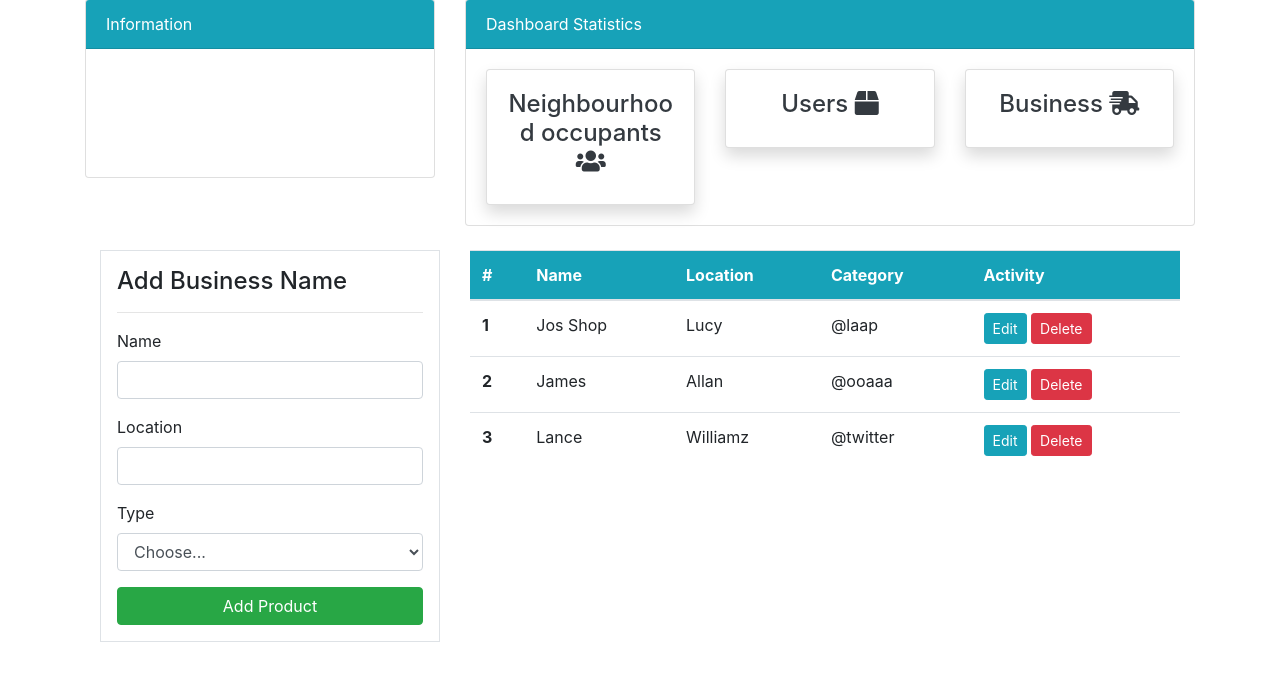
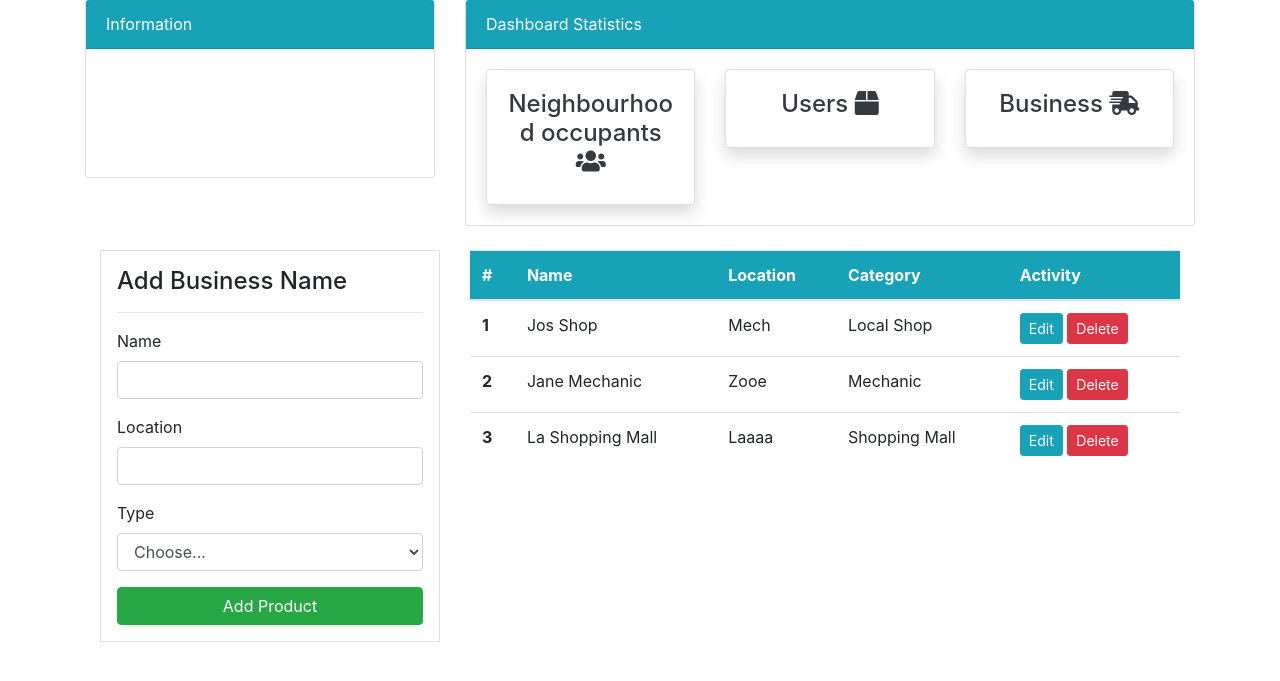
Before and after one commit to Tururocks101/Neighbourhood, a Django app: template hood/templates/dashboard/business.html in a window 1280 px wide. Shown: the part 81-762 px from the top of the page. Run offline with Django 3.2, Linux system fonts and the light colour scheme; the template is opened without the code that fills it, so the values that code supplies are empty.

Commit message:
Add business

```diff
--- a/hood/templates/dashboard/business.html
+++ b/hood/templates/dashboard/business.html
@@ -49,8 +49,8 @@
                     <tr>
                         <th scope="row">1</th>
                         <td>Jos Shop</td>
-                        <td>Lucy</td>
-                        <td>@laap</td>
+                        <td>Mech</td>
+                        <td>Local Shop</td>
                         <td>
                             <a class="btn btn-info btn-sm" href="">Edit</a>
                             <a class="btn btn-danger btn-sm" href="">Delete</a>
@@ -58,9 +58,9 @@
                     </tr>
                     <tr>
                         <th scope="row">2</th>
-                        <td>James</td>
-                        <td>Allan</td>
-                        <td>@ooaaa</td>
+                        <td>Jane Mechanic</td>
+                        <td>Zooe</td>
+                        <td>Mechanic</td>
                         <td>
                             <a class="btn btn-info btn-sm" href="">Edit</a>
                             <a class="btn btn-danger btn-sm" href="">Delete</a>
@@ -68,9 +68,9 @@
                     </tr>
                     <tr>
                         <th scope="row">3</th>
-                        <td>Lance</td>
-                        <td>Williamz</td>
-                        <td>@twitter</td>
+                        <td>La Shopping Mall</td>
+                        <td>Laaaa</td>
+                        <td>Shopping Mall</td>
                         <td>
                             <a class="btn btn-info btn-sm" href="">Edit</a>
                             <a class="btn btn-danger btn-sm" href="">Delete</a>
```
